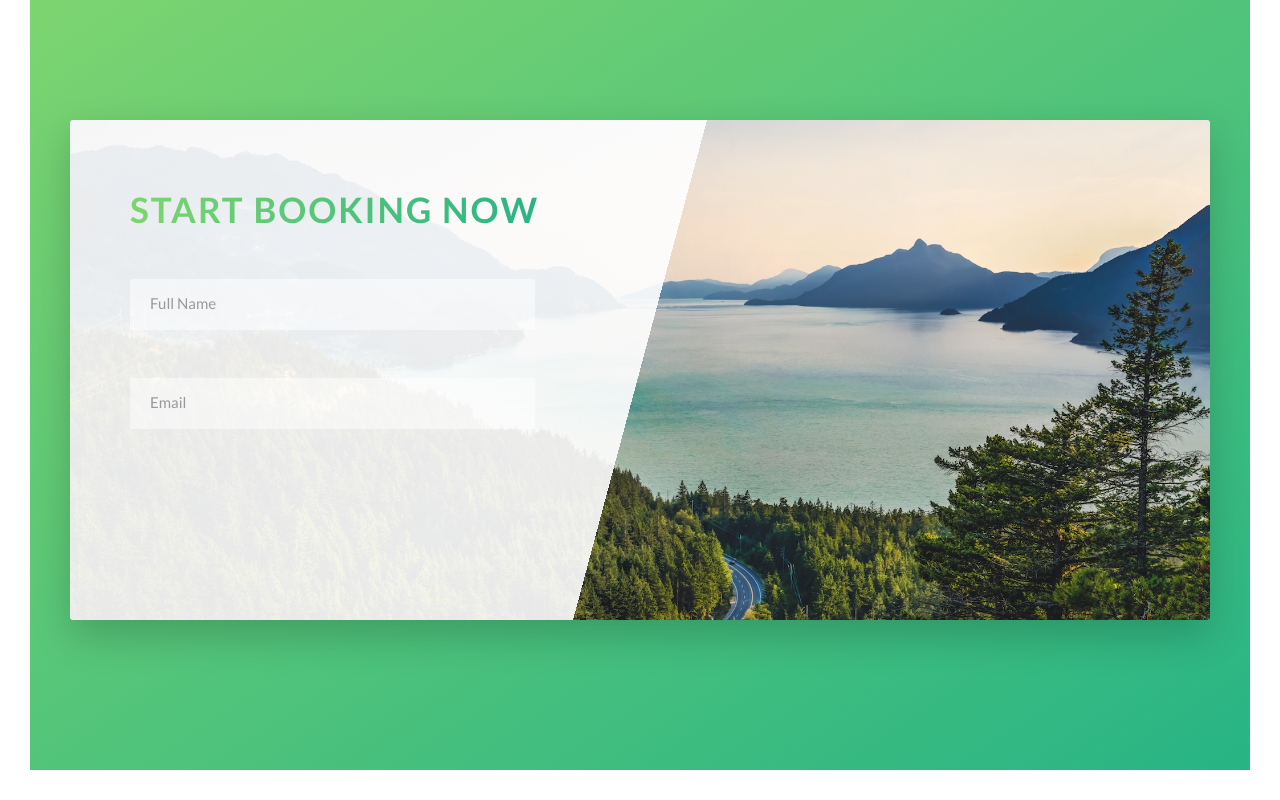
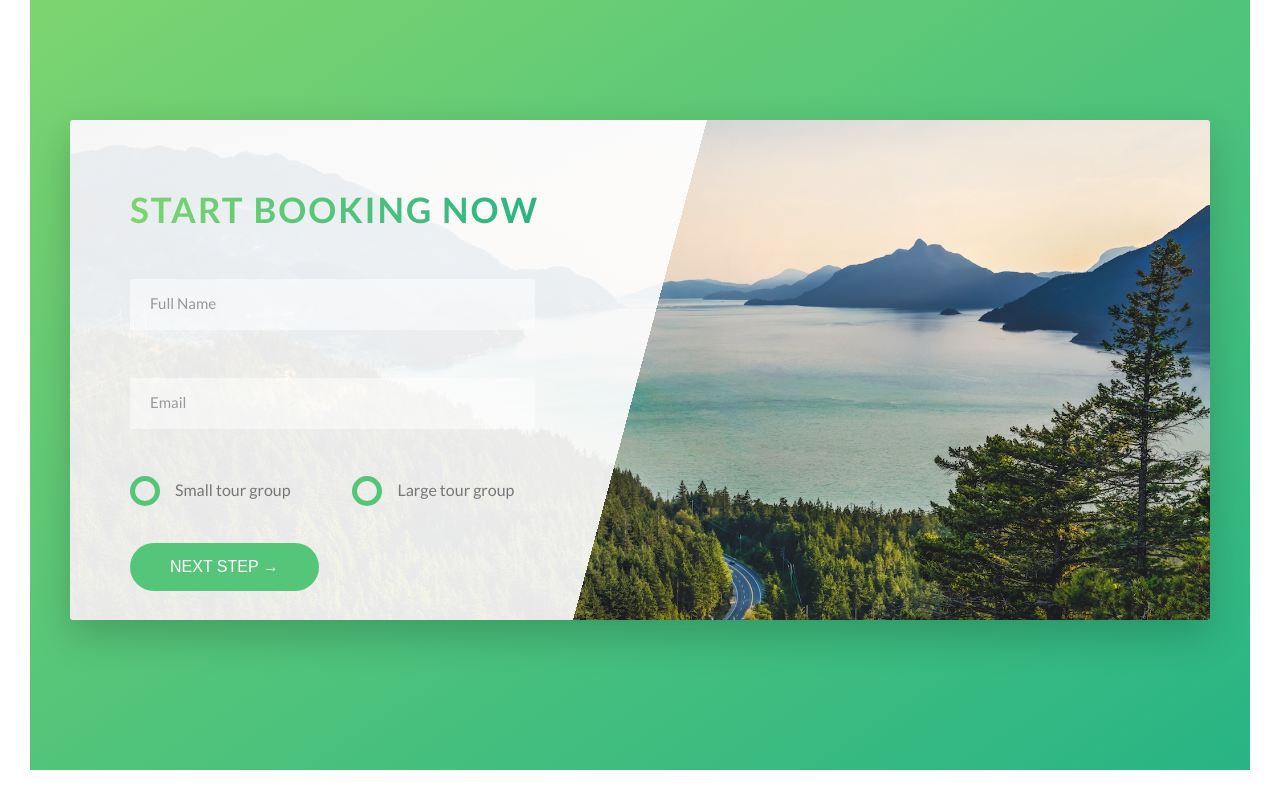
Before and after one commit to BillyZimmerman/Advanced-CSS-Natours, a website: page index.html in a window 1280 px wide. Shown: the part 4734-5534 px from the top of the page. Drawn offline with Linux system fonts and the light colour scheme.

Commit message:
completed booking section with animations and book now button

```diff
--- a/index.html
+++ b/index.html
@@ -307,6 +307,7 @@
                         Start Booking Now
                     </h2>
                         </div>
+
                             <div class="form__group">
 <!-- using the required attribute to require the user to enter in that field -->
                                 <input type="text" class="form__input" placeholder="Full Name" id="name" required>
@@ -317,6 +318,39 @@
                                 <input type="email" class="form__input" placeholder="Email" id="email" required>
                                 <label for="email" class="form__label">Email</label>
                             </div>
+
+                             <div class="form__group u-margin-bottom-medium">
+                                <div class="form__radio-group">
+<!-- LOGIC BEHIND USING NAME "SIZE" FOR BOTH IS WITH THE SAME NAME YOU CAN ONLY SELECT ONE NOT BOTH -->
+                                    <input type="radio" class="form__radio-input"
+                                        id="small" name="size">
+                                        <label for="small" class="form__radio-label">
+            <!-- TO CUSTOMIZE THE RADIO BUTTON THE TRICK IS TO USE A SPAN WITHIN THE LABEL AND BRING IN YOUR OWN  -->
+                                    <span class="form__radio-button"></span>
+                                            Small tour group
+                                        </label>
+                                    </div>
+
+                                    <div class="form__radio-group">
+                                        <input type="radio" class="form__radio-input" id="large" name="size">
+                                        <label for="large" class="form__radio-label">
+                                            <span class="form__radio-button"></span>
+                                            Large tour group
+                                        </label>
+                                    </div>
+                                </div>
+
+                            <div class="form__group">
+                                <button class="btn btn--green">Next Step &rarr;</button>
+                            </div>
+
+
+
+
+
+
+
+
                         </form>
                     </div>
                 </div>
--- a/sass/base/_utilities.scss
+++ b/sass/base/_utilities.scss
@@ -1,8 +1,10 @@
-.u-center-text {text-align: center;}
+.u-center-text {text-align: center !important; }
 
-.u-margin-bottom-small {margin-bottom: 1.5rem;}
-.u-margin-bottom-medium {margin-bottom: 4rem;}
-.u-margin-bottom-big {margin-bottom: 8rem;}
+.u-margin-bottom-small {margin-bottom: 1.5rem !important;}
+.u-margin-bottom-medium {margin-bottom: 4rem !important;}
+.u-margin-bottom-big {margin-bottom: 8rem !important;}
 
-.u-margin-top-big {margin-top: 8rem;}
-.u-margin-top-huge {margin-top: 10rem;}
+.u-margin-top-big {margin-top: 8rem !important;}
+.u-margin-top-huge {margin-top: 10rem !important;}
+
+// WITH UTILITIES THERE IS AN EXCEPTION TOT THE !important RULE, IN MOST CASES USING !important is not ideal
--- a/sass/components/_buttons.scss
+++ b/sass/components/_buttons.scss
@@ -1,5 +1,7 @@
   .btn {
-  /* USING THE link SUDO CLASS TO STYLE AN ELEMENT WITH A SPECIAL CONDITION */
+    &,
+    /* USING THE link and visited SUDO CLASS TO STYLE AN ELEMENT WITH A SPECIAL CONDITION */
+
     &:link,
     &:visited {
         text-transform: uppercase;
@@ -11,6 +13,10 @@
         transition: all .2s;
         position: relative;
         font-size: $default-font-size;
+
+        //Change for the <button> element
+        border: none;
+        cursor: pointer;
     }
 
   &:hover {
@@ -25,9 +31,11 @@
     }
   }
 
-  &:active {
+  &:active,
+  &:focus {
+    outline: none;
     transform: translateY(-1px);
-    box-shadow: 0 .5rem 1rem rgba($color-black, .3);
+    box-shadow: 0 .5rem 1rem rgba($color-black, .2);
   }
   // THIS READS AS btn--white
   &--white {
--- a/sass/components/_form.scss
+++ b/sass/components/_form.scss
@@ -4,6 +4,8 @@
       margin-bottom: 2rem;
 
   }
+
+
     &__input {
         font-size: 1.5rem;
 // SETTING THE FONT FAMILY AND COLOR TO INHERIT ITS PARENTS TRAIT BECAUSE INPUT ELEMENTS DO NOT AUTOMATICALLY
@@ -17,6 +19,7 @@
         border-bottom: 3px solid transparent;
         width: 90%;
         display: block;
+        transition: all .3s;
 
       // REMOVING THE OUTLINE OF THE FIELD WHEN ITS FOCUSED
   &:focus {
@@ -57,7 +60,53 @@
       visibility: hidden;
       // creating the animation for the placeholder text to animate down once a form has input
       transform: translateY(-4rem);
+  }
 
+  &__radio-group {
+    width: 49%;
+    // DISPLAYING RADIO BUTTONS SIDE BY SIDE @ 50% width they will not fit so its adjusted to 49% ^
+    display: inline-block;
+  }
+
+    &__radio-input {
+        display: none;
+    }
+
+    &__radio-label {
+        font-size: $default-font-size;
+        cursor: pointer;
+        position: relative;
+        padding-left: 4.5rem;
+    }
+
+    &__radio-button {
+        height: 3rem;
+        width: 3rem;
+        border: 5px solid $color-primary;
+        border-radius: 50%;
+        display: inline-block;
+        position: absolute;
+        left: 0;
+        top: -.4rem;
+
+        &::after {
+            content: "";
+            display: block;
+            height: 1.3rem;
+            width: 1.3rem;
+            border-radius: 50%;
+            position: absolute;
+            top: 50%;
+            left: 50%;
+            transform: translate(-50%, -50%);
+            background-color: $color-primary;
+            opacity: 0;
+            transition: opacity .2s;
+        }
+    }
+// REF HTML IF CONFUSED, THIS IS USING THE SIBLING SELECTOR THEN THE CHILD ELEMENT SELECTOR TO STYLE THE CLICKED INPUT, input > label > button > after (its selected)
+    &__radio-input:checked ~ &__radio-label &__radio-button::after {
+        opacity: 1;
     }
 
 
```
Also changed, not shown: css/style.css. Lines whose indentation alone changed are shown as unchanged.
